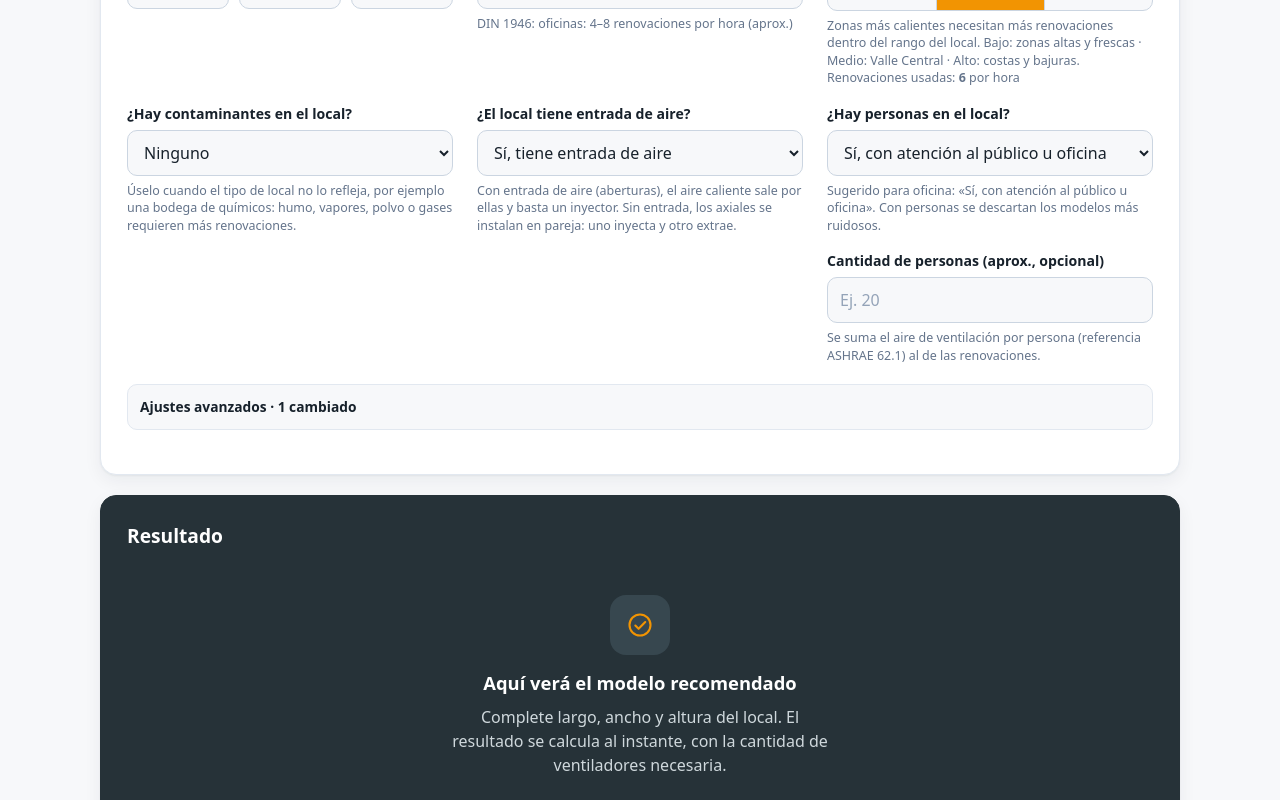
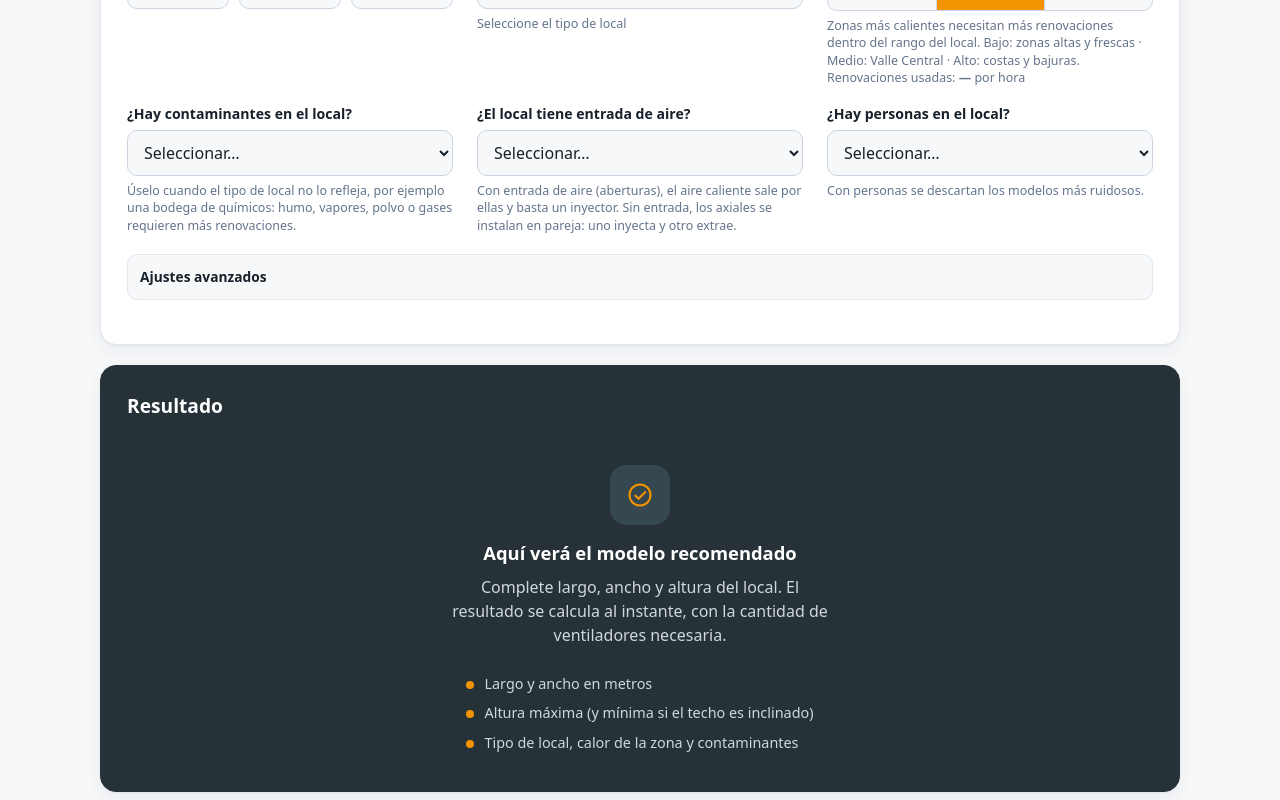
Before and after one commit to Morkinos/Calculadora-CFM, a React (Vite) app: page / in a window 1280 px wide. Shown: the part 620-1420 px from the top of the page. Built offline with nearby package versions, Linux system fonts and the light colour scheme.

Commit message:
Add files via upload

```diff
--- a/src/App.jsx
+++ b/src/App.jsx
@@ -1,10 +1,10 @@
-import { useMemo, useState } from "react";
+import { useEffect, useMemo, useRef, useState } from "react";
 import ventiladores from "./data/ventiladores.json";
 import locales from "./data/locales.json";
 import nivelesRuido from "./data/ruido.json";
 import contaminantes from "./data/contaminantes.json";
 import escalaRuido from "./data/escalaRuido.json";
-import { calcular, aNumero, renovacionesDe, RENDIMIENTO_VENTILADOR } from "./lib/calculo.js";
+import { calcular, aNumero, renovacionesDe, diagnosticarSinOpciones, RENDIMIENTO_VENTILADOR } from "./lib/calculo.js";
 import Navbar from "./components/Navbar.jsx";
 import Hero from "./components/Hero.jsx";
 import Formulario from "./components/Formulario.jsx";
@@ -17,17 +17,18 @@ const INICIAL = {
   ancho: "",
   alto: "", // altura máxima
   altoMin: "", // altura mínima (opcional)
-  local: locales[0].nombre,
+  local: "", // "" = sin seleccionar (las listas principales empiezan en «Seleccionar…»)
   calor: "medio", // calor de la zona: "bajo" | "medio" | "alto" = mínimo, media o máximo del rango de renovaciones (por defecto la media)
-  contaminante: "ninguno", // ver data/contaminantes.json: multiplica las renovaciones por hora
+  contaminante: "", // ver data/contaminantes.json: multiplica las renovaciones por hora
   personas: "", // cantidad aproximada de personas (opcional)
-  entradaAire: "si", // "si" | "no"
+  entradaAire: "", // "si" | "no"
   renovacionesManual: "",
   voltaje: "Cualquiera",
   linea: "todas", // "industrial" | "domestica" | "todas"
+  montaje: "cualquiera", // tipo de ventilador: "cualquiera" | "pared" | "piso" | "techo"
   cobertura: 100, // % del caudal requerido a cubrir (65 a 125); 100 = caudal calculado con 80 % de rendimiento
-  // Personas en el local (define el límite de ruido). Por defecto, según el tipo de local (campo "personas" de locales.json).
-  ruido: locales[0].personas ?? "libre",
+  // Personas en el local (define el límite de ruido). Se sugiere según el tipo de local (campo "personas" de locales.json).
+  ruido: "",
   ruidoPersonalizado: "",
   funcion: "cualquiera",
 };
@@ -60,10 +61,8 @@ export default function App() {
 
   const preferirLinea = local?.preferencia ?? null;
 
-  const resultado = useMemo(
-    () =>
-      calcular(
-        {
+  const entrada = useMemo(
+    () => ({
           largo: aNumero(form.largo),
           ancho: aNumero(form.ancho),
           alto: aNumero(form.alto),
@@ -71,7 +70,9 @@ export default function App() {
           renovaciones,
           voltaje: form.voltaje,
           linea: form.linea,
+          montaje: form.montaje,
           preferirLinea,
+        usarCobertura: "domesticos", // cobertura en m² de la ficha: solo domésticos (los industriales aún no tienen todos el dato)
           eficiencia: RENDIMIENTO_VENTILADOR,
           margen: form.cobertura / 100,
           personas,
@@ -80,11 +81,43 @@ export default function App() {
           nivelRuidoMax,
           funcion: form.funcion,
           entradaAire: form.entradaAire === "si",
-        },
-        ventiladores
-      ),
+        }),
     [form, renovaciones, nivelRuidoMax, preferirLinea, personas, local]
   );
+  // Datos obligatorios que faltan: sin ellos no se calcula.
+  const faltan = [];
+  if (![entrada.largo, entrada.ancho, entrada.alto].every((n) => Number.isFinite(n) && n > 0)) faltan.push("Largo, ancho y altura");
+  if (!form.local) faltan.push("Tipo de local");
+  if (!form.contaminante) faltan.push("Contaminantes");
+  if (!form.entradaAire) faltan.push("Entrada de aire");
+  if (!form.ruido) faltan.push("Personas en el local");
+  const completo = faltan.length === 0;
+
+  const resultado = useMemo(() => (completo ? calcular(entrada, ventiladores) : null), [entrada, completo]);
+  // Si ningún modelo cumple todos los filtros juntos, qué cambio daría una recomendación.
+  const sugerencias = useMemo(
+    () => (resultado && resultado.opciones.length === 0 ? diagnosticarSinOpciones(entrada, ventiladores) : []),
+    [resultado, entrada]
+  );
+
+  // La página baja sola al resultado cuando se completa la última parte del formulario: todos los datos
+  // obligatorios y, si hay personas, la cantidad de personas. Espera 1,2 s sin cambios para no interrumpir
+  // mientras se escribe, y lo hace una sola vez: vuelve a activarse si algún dato queda incompleto (por ejemplo, con Limpiar).
+  const resultadoRef = useRef(null);
+  const yaBajo = useRef(false);
+  const hayPersonas = form.ruido !== "" && form.ruido !== "libre";
+  const listo = resultado != null && (!hayPersonas || (Number.isFinite(personas) && personas > 0));
+  useEffect(() => {
+    if (!resultado) yaBajo.current = false;
+    if (!listo) return undefined;
+    if (yaBajo.current) return undefined;
+    const espera = setTimeout(() => {
+      yaBajo.current = true;
+      const reducir = window.matchMedia?.("(prefers-reduced-motion: reduce)").matches;
+      resultadoRef.current?.scrollIntoView({ behavior: reducir ? "auto" : "smooth", block: "start" });
+    }, 1200);
+    return () => clearTimeout(espera);
+  }, [listo, resultado, form.largo, form.ancho, form.alto, form.personas]);
 
   return (
     <>
@@ -105,6 +138,7 @@ export default function App() {
               renovaciones={renovaciones}
               onLimpiar={() => setForm(INICIAL)}
             />
+            <div ref={resultadoRef} className="ancla-resultado">
             <Resultados
               resultado={resultado}
               renovaciones={renovaciones}
@@ -113,14 +147,18 @@ export default function App() {
               funcion={form.funcion}
               entradaAire={form.entradaAire === "si"}
               voltajeElegido={form.voltaje}
+              sugerencias={sugerencias}
+              faltan={faltan}
             />
+            </div>
           </div>
           <p className="formula">
             Volumen (m³) = largo × ancho × alto · Caudal requerido Q (m³/h) = volumen × renovaciones por hora (R/H) · CFM = m³/h × 0.5886 ·
             Unidades = (caudal requerido × caudal a cubrir) ÷ (CFM de catálogo × 80 % de rendimiento), redondeado hacia arriba. Con personas se suma el
             aire de ventilación por ocupante (ASHRAE 62.1) y con contaminantes se multiplican las renovaciones. Las renovaciones por tipo
             de local son valores de referencia (DIN 1946); el calor de la zona elige el mínimo, la media (por defecto) o el máximo del rango. Se recomienda la opción con menos unidades; si da más de 30 % de aire de más, se
-            elige una más ajustada (máximo 1 unidad más por lado y hasta 50 % más de consumo).
+            elige una más ajustada (máximo 1 unidad más por lado y hasta 50 % más de consumo). En domésticos, la cantidad también cubre el área del piso
+            según la ficha, y con personas se recomienda al menos 1 ventilador por cada 10.
           </p>
         </section>
 
```
